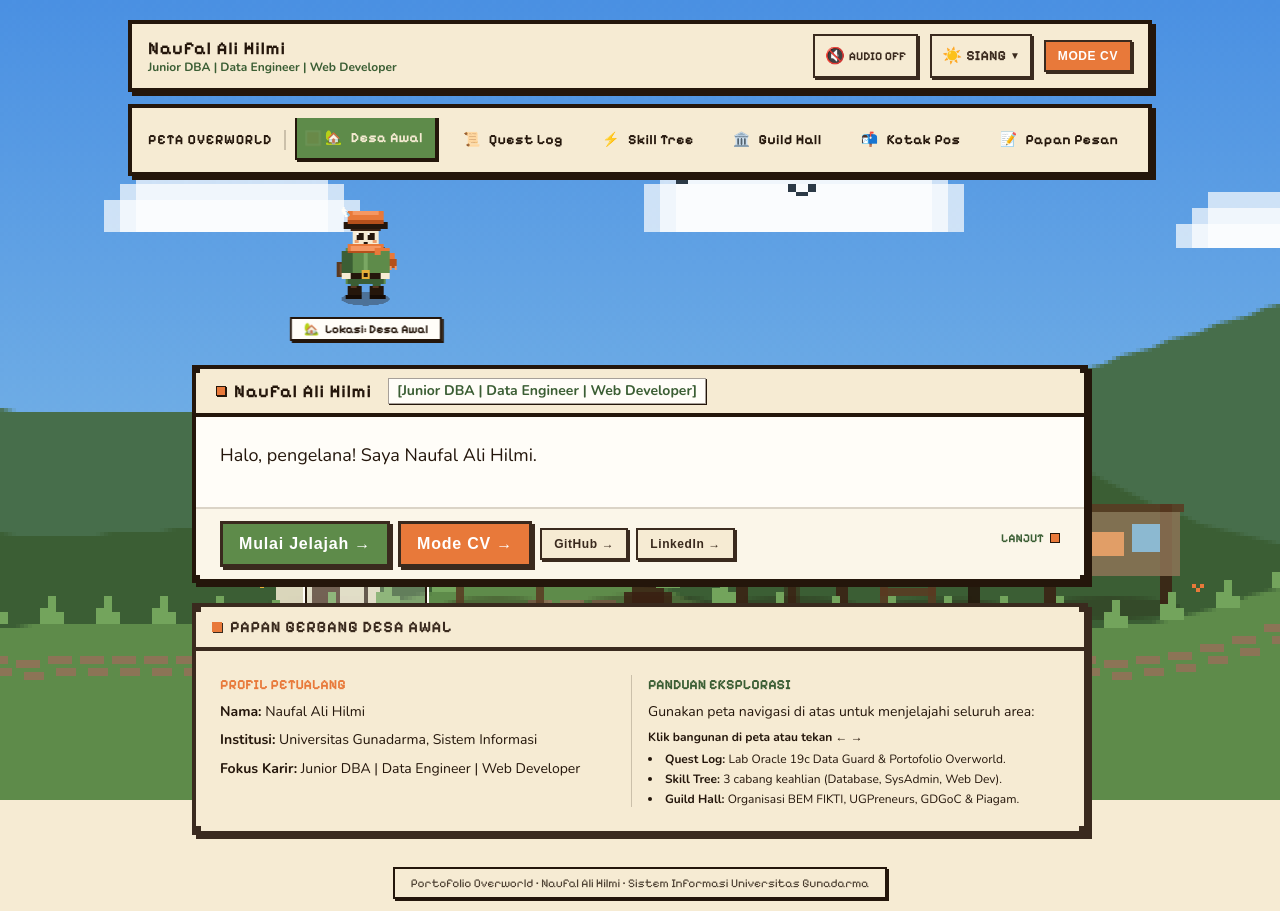
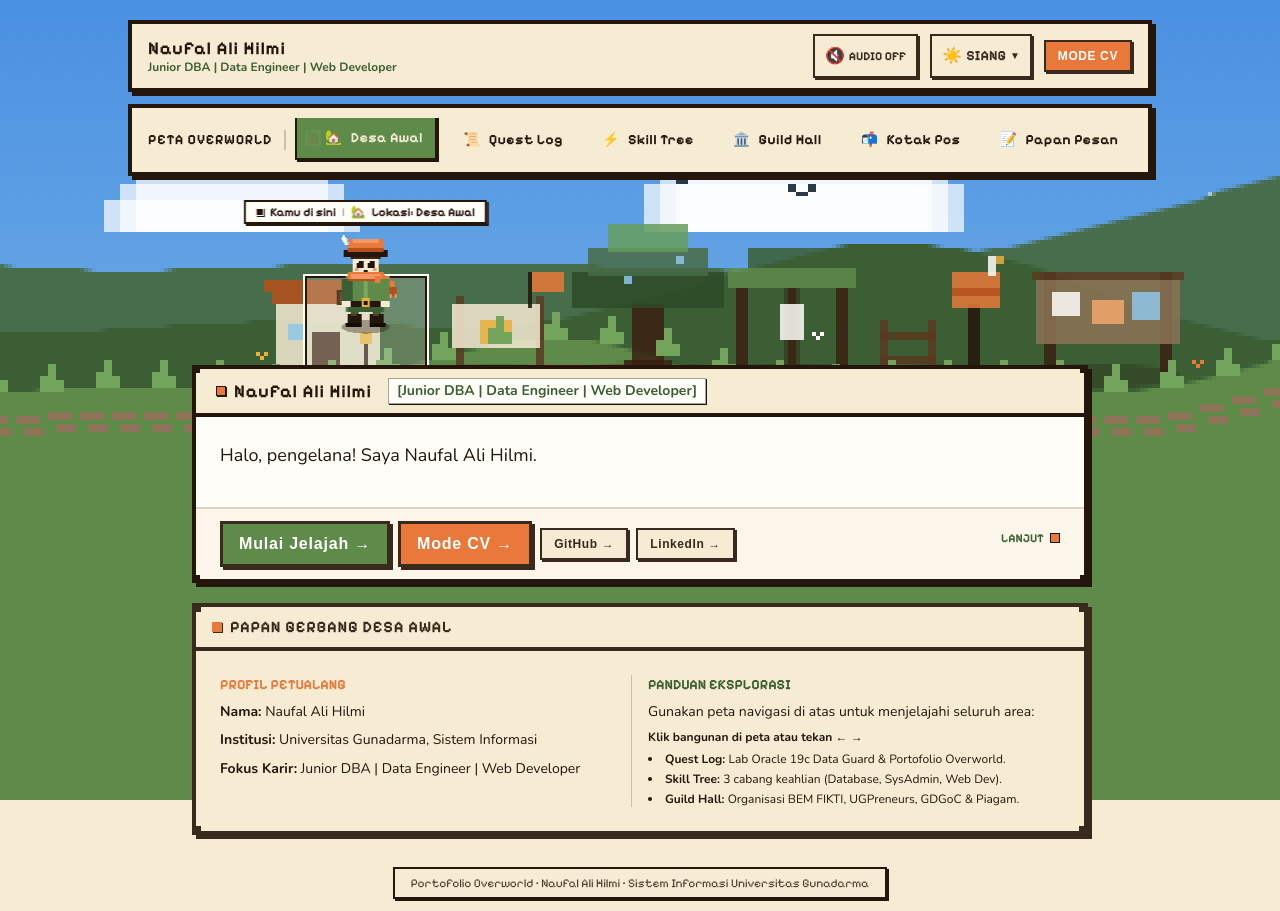
Before and after one commit to naufalii/portofolio, a React (Vite) app: page / in a window 1280 px wide. Built offline with nearby package versions, Linux system fonts and the light colour scheme; a web font is replaced by a local one.

Commit message:
feat(hero): tampilkan seluruh landmark di desktop dan satukan badge di atas maskot

```diff
--- a/src/components/world/LandmarkClickLayer.jsx
+++ b/src/components/world/LandmarkClickLayer.jsx
@@ -130,15 +130,6 @@ export function LandmarkClickLayer({
               }`}
             />
 
-            {/* Badge for Active state ("Kamu di sini") */}
-            {isActive && (
-              <div
-                className="absolute -top-7 left-1/2 -translate-x-1/2 whitespace-nowrap bg-[#FFFDF8] text-[#24160B] border-2 border-[#24160B] px-2 py-0.5 font-pixel text-xs font-bold shadow-[2px_2px_0_#24160B] pointer-events-none z-20 animate-none flex items-center gap-1.5"
-              >
-                <span className="w-2 h-2 bg-[#24160B] border border-[#FFFDF8] inline-block shadow-[1px_1px_0_#24160B]" />
-                <span>Kamu di sini</span>
-              </div>
-            )}
 
             {/* Tooltip Badge for Hover state ("Landmark: <Name> ↗") */}
             {!isActive && isHovered && !isTraveling && (
--- a/src/components/world/WorldCanvas.jsx
+++ b/src/components/world/WorldCanvas.jsx
@@ -1,7 +1,7 @@
 import React, { useRef, useEffect, useState } from 'react';
 import { useReducedMotion } from '../../hooks/useReducedMotion';
 import { TIME_PHASES } from '../../hooks/useTimeOfDay';
-import { getLandmarkPositions, drawLandmarkPixelArt } from '../../lib/landmarks';
+import { CANVAS_GROUND_Y, getLandmarkPositions, drawLandmarkPixelArt } from '../../lib/landmarks';
 
 /**
  * WorldCanvas - High-Fidelity 2D Pixel-Perfect Overworld Canvas
@@ -86,9 +86,9 @@ export function WorldCanvas({
     ];
 
     const butterflies = [
-      { x: 90, y: 145, baseOriginY: 145, phase: 0, color: '#E8B03A' },
-      { x: 210, y: 150, baseOriginY: 150, phase: 2, color: '#FFFDF8' },
-      { x: 310, y: 142, baseOriginY: 142, phase: 4, color: '#E8793A' },
+      { x: 90, y: isMobile ? 145 : 88, baseOriginY: isMobile ? 145 : 88, phase: 0, color: '#E8B03A' },
+      { x: 210, y: isMobile ? 150 : 92, baseOriginY: isMobile ? 150 : 92, phase: 2, color: '#FFFDF8' },
+      { x: 310, y: isMobile ? 142 : 86, baseOriginY: isMobile ? 142 : 86, phase: 4, color: '#E8793A' },
     ];
 
     // Mobile: max 12 particles per Fase 9
@@ -243,9 +243,10 @@ export function WorldCanvas({
       ctx.fillStyle = currentSky.farHills;
       ctx.beginPath();
       ctx.moveTo(0, H);
+      const farBaseY = isMobile ? 92 : 58;
       for (let x = 0; x <= W; x += 4) {
         const worldX = x - farParallaxX;
-        const y = 92 + Math.sin(worldX * 0.012) * 16 + Math.cos(worldX * 0.024) * 8;
+        const y = farBaseY + Math.sin(worldX * 0.012) * 14 + Math.cos(worldX * 0.024) * 6;
         ctx.lineTo(x, Math.floor(y));
       }
       ctx.lineTo(W, H);
@@ -260,9 +261,10 @@ export function WorldCanvas({
         ctx.fillStyle = currentSky.midHills;
         ctx.beginPath();
         ctx.moveTo(0, H);
+        const midBaseY = 76;
         for (let x = 0; x <= W; x += 4) {
           const worldX = x - midParallaxX;
-          const y = 124 + Math.sin(worldX * 0.02) * 14 + Math.cos(worldX * 0.038) * 6;
+          const y = midBaseY + Math.sin(worldX * 0.02) * 10 + Math.cos(worldX * 0.038) * 5;
           ctx.lineTo(x, Math.floor(y));
         }
         ctx.lineTo(W, H);
@@ -277,9 +279,10 @@ export function WorldCanvas({
       ctx.fillStyle = currentSky.foreHills;
       ctx.beginPath();
       ctx.moveTo(0, H);
+      const foreBaseY = isMobile ? 152 : CANVAS_GROUND_Y;
       for (let x = 0; x <= W; x += 4) {
         const worldX = x - foreParallaxX;
-        const y = 152 + Math.sin(worldX * 0.03) * 7 + Math.cos(worldX * 0.06) * 3;
+        const y = foreBaseY + Math.sin(worldX * 0.03) * 6 + Math.cos(worldX * 0.06) * 3;
         ctx.lineTo(x, Math.floor(y));
       }
       ctx.lineTo(W, H);
@@ -291,10 +294,10 @@ export function WorldCanvas({
       for (let x = 0; x <= W; x += 8) {
         const worldX = x - foreParallaxX;
         const baseY = Math.floor(
-          154 + Math.sin(worldX * 0.03) * 7 + Math.cos(worldX * 0.06) * 3
+          foreBaseY + 2 + Math.sin(worldX * 0.03) * 6 + Math.cos(worldX * 0.06) * 3
         );
-        ctx.fillRect(x, baseY + 6, 6, 2);
-        ctx.fillRect(x + 2, baseY + 9, 5, 2);
+        ctx.fillRect(x, baseY + 4, 6, 2);
+        ctx.fillRect(x + 2, baseY + 7, 5, 2);
       }
 
       /* -------------------------------------------------------------
@@ -343,7 +346,7 @@ export function WorldCanvas({
       for (let x = 2; x < W; x += 14) {
         const worldX = x - foreParallaxX;
         const baseY = Math.floor(
-          152 + Math.sin(worldX * 0.03) * 7 + Math.cos(worldX * 0.06) * 3
+          foreBaseY + Math.sin(worldX * 0.03) * 6 + Math.cos(worldX * 0.06) * 3
         );
 
         ctx.fillStyle = phase === TIME_PHASES.NIGHT ? '#3B5E34' : '#73A45C';
--- a/src/pages/Home.jsx
+++ b/src/pages/Home.jsx
@@ -446,6 +446,30 @@ export function HomePage() {
             style={{ x: mascotX }}
             className="flex flex-col items-center will-change-transform"
           >
+            {/* Dynamic Combined Overhead Badge: "Kamu di sini | Lokasi: <Name>" or "Menuju: <Name>" */}
+            <div
+              className={`font-pixel text-xs text-[#24160B] bg-[#FFFDF8] border-2 px-2.5 py-0.5 mb-1 shadow-[2px_2px_0_#24160B] flex items-center gap-1.5 font-bold select-none whitespace-nowrap z-20 ${
+                isTraveling
+                  ? 'border-[#E8793A] bg-[#FFF8F0]'
+                  : 'border-[#24160B]'
+              }`}
+            >
+              {isTraveling ? (
+                <>
+                  <span>🏃</span>
+                  <span>Menuju: {targetMeta.name}</span>
+                </>
+              ) : (
+                <>
+                  <span className="w-2 h-2 bg-[#24160B] border border-[#FFFDF8] inline-block shadow-[1px_1px_0_#24160B]" />
+                  <span>Kamu di sini</span>
+                  <span className="text-[#24160B]/40 font-normal">|</span>
+                  <span>{currentMeta.icon}</span>
+                  <span>Lokasi: {currentMeta.name}</span>
+                </>
+              )}
+            </div>
+
             <div className="pointer-events-auto">
               <Sprite
                 animation={isTraveling ? 'walk' : isWavingHero ? 'wave' : 'idle'}
@@ -454,22 +478,6 @@ export function HomePage() {
                 className="!transition-none"
                 onWave={() => setIsWavingHero(true)}
               />
-            </div>
-
-            {/* Dynamic Location Badge: displays 'Menuju:' while walking and 'Lokasi:' when arrived */}
-            <div
-              className={`font-pixel text-xs text-[#24160B] bg-[#FFFDF8] border-2 border-[#24160B] px-3 py-0.5 mt-1 shadow-[2px_2px_0_#24160B] flex items-center gap-1.5 font-bold select-none ${
-                isTraveling
-                  ? 'border-[#E8793A] bg-[#FFF8F0]'
-                  : 'border-[#24160B]'
-              }`}
-            >
-              <span>{isTraveling ? targetMeta.icon : currentMeta.icon}</span>
-              <span>
-                {isTraveling
-                  ? `Menuju: ${targetMeta.name}`
-                  : `Lokasi: ${currentMeta.name}`}
-              </span>
             </div>
           </motion.div>
         </div>
```
Also changed, not shown: src/lib/landmarks.js.
